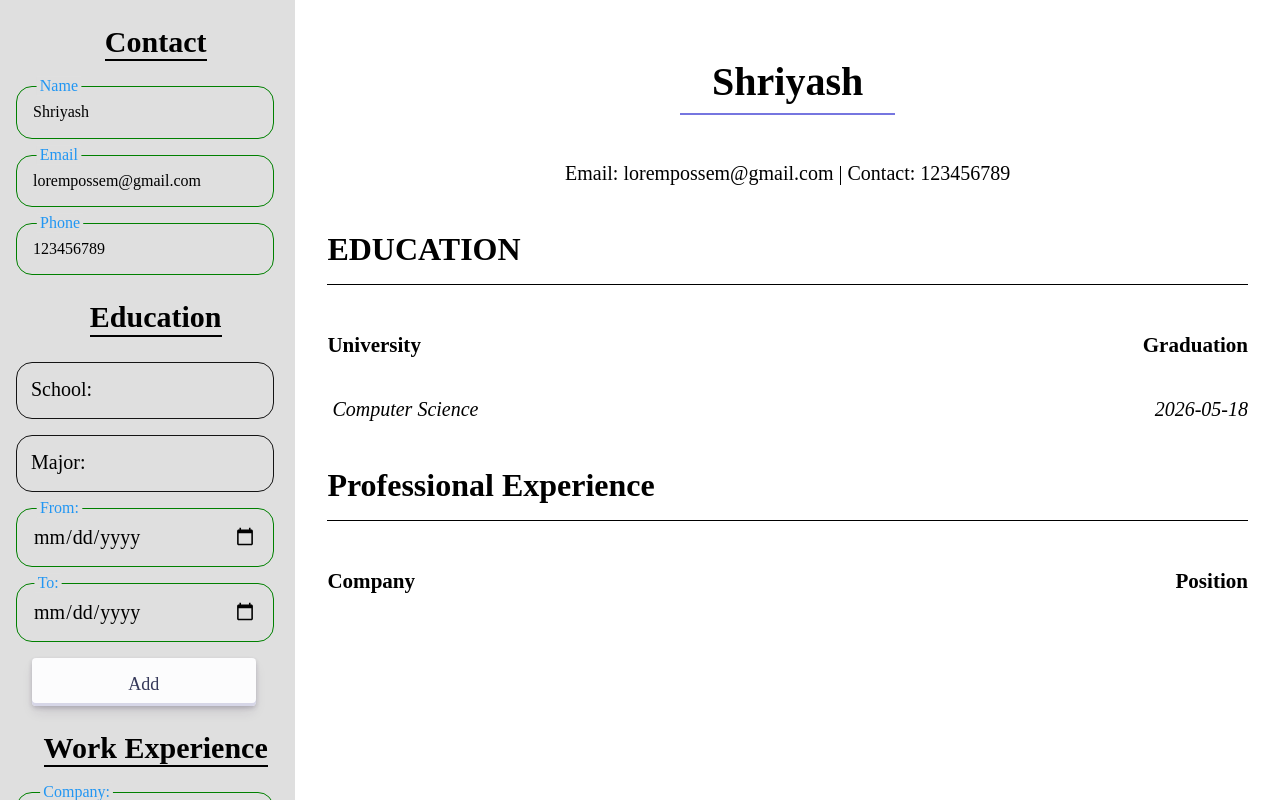
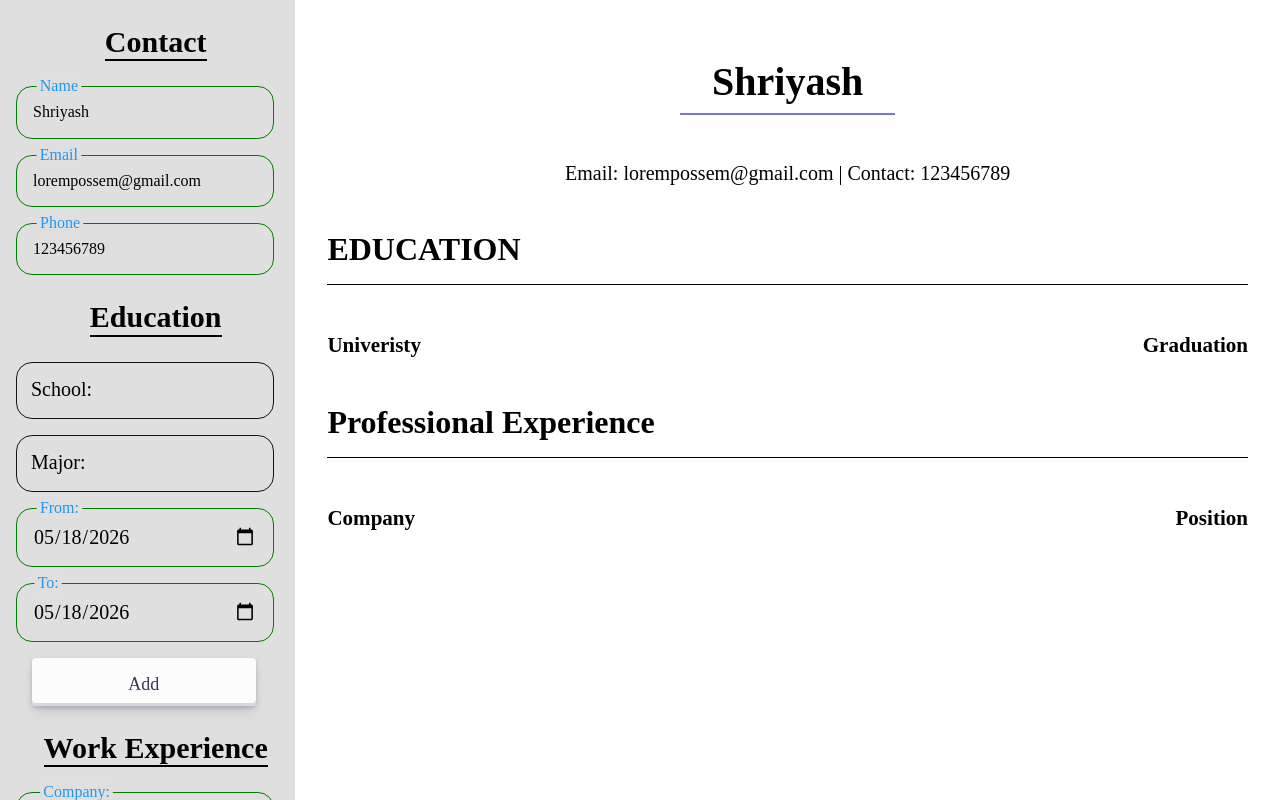
Before and after one commit to Shriyashzzz/CVApp, a React (Vite) app: page / in a window 1280 px wide. Shown: the top 800 px of the page. Built offline with nearby package versions, Linux system fonts and the light colour scheme.

Commit message:
feat(cvRender): can edit added values

```diff
--- a/src/App.jsx
+++ b/src/App.jsx
@@ -12,17 +12,19 @@ export default function App() {
     phone: "123456789",
   });
 
-  const [educationArray, setEducationArray] = useState([
-    {
-      school: "loremSchool",
-      major: "Computer Science",
-      from: new Date().toISOString().split("T")[0],
-      to: new Date().toISOString().split("T")[0],
-      key: crypto.randomUUID(),
-    },
-  ]);
+  const [educationArray, setEducationArray] = useState([]);
 
   const [experienceArray, setExperienceArray] = useState([]);
+  const [eduInfo, setEducationInfo] = useState({
+    school: "",
+    major: "",
+    from: new Date().toISOString().split("T")[0],
+    to: new Date().toISOString().split("T")[0],
+    key: crypto.randomUUID(),
+  });
+  const editEducationItem = (field, newValue) => {
+    setEducationInfo((prev) => ({ ...prev, [field]: newValue }));
+  };
 
   return (
     <>
@@ -38,6 +40,9 @@ export default function App() {
           <EducationInfoForm
             educationArray={educationArray}
             setEducationArray={setEducationArray}
+            eduInfo={eduInfo}
+            handleChange={editEducationItem}
+            setEducationInfo={setEducationInfo}
           />
         </section>
 
@@ -52,8 +57,13 @@ export default function App() {
       <main>
         <CvRender
           generalInfo={generalInfo}
+          setGeneralInfo={setGeneralInfo}
           educationArray={educationArray}
+          setEducationArray={setEducationArray}
           experienceArray={experienceArray}
+          setExperienceArray={setExperienceArray}
+          editEducationItem={editEducationItem}
+          setEducationInfo={setEducationInfo}
         />
       </main>
     </>
--- a/src/components/CvRender.jsx
+++ b/src/components/CvRender.jsx
@@ -1,11 +1,26 @@
 import { Fragment } from "react";
 import "../styles/CvRender.css";
+import Button from "./shared/Button";
 
 export default function CvRender({
   generalInfo,
   educationArray,
   experienceArray,
+  setGeneralInfo,
+  setEducationArray,
+  setExperienceArray,
+  setEducationInfo,
 }) {
+  const moveItemtoForm = (schoolVal, majorVal, fromVal, toVal) => {
+    setEducationInfo({
+      school: schoolVal,
+      major: majorVal,
+      from: fromVal,
+      to: toVal,
+      key: crypto.randomUUID(),
+    });
+  };
+
   return (
     <section className="cvContainer">
       <h1 className="userName">{generalInfo.name}</h1>
@@ -18,16 +33,32 @@ export default function CvRender({
       <h2 className="userInfoHeading"> EDUCATION</h2>
       <article>
         <div className="spaceBtwBox">
-          <h3 className="userTitles">University</h3>
+          <h3 className="userTitles">Univeristy</h3>
           <h3 className="userTitles">Graduation</h3>
         </div>
 
-        {educationArray.map((element) => {
+        {educationArray.map((element, index) => {
           return (
             <div className="spaceBtwBox " key={element.key + "cv"}>
               <p className="userInfo">
-                <i>{element.major}</i>
+                <i>
+                  {element.school} | {element.major}
+                </i>
               </p>
+              <Button
+                type="button"
+                className={"delete-button"}
+                text="edit"
+                onCLick={() => {
+                  moveItemtoForm(
+                    element.school,
+                    element.major,
+                    element.from,
+                    element.to,
+                  );
+                  educationArray.splice(index, 1);
+                }}
+              />
               <p>
                 <i>{`${element.to}`}</i>
               </p>
--- a/src/components/EducationInfoForm.jsx
+++ b/src/components/EducationInfoForm.jsx
@@ -3,27 +3,18 @@ import Button from "./shared/Button";
 export default function EducationInfoForm({
   educationArray,
   setEducationArray,
+  handleChange,
+  eduInfo,
+  setEducationInfo,
 }) {
-  const [eduInfo, setEducationInfo] = useState({
-    school: "",
-    major: "",
-    from: "",
-    to: "",
-    key: crypto.randomUUID(),
-  });
-
-  const handleChange = (id, field, newValue) => {
-    setEducationInfo({ ...eduInfo, [field]: newValue });
-  };
-
   const handleMoreSchool = (e) => {
     e.preventDefault();
     setEducationArray([...educationArray, eduInfo]);
     setEducationInfo({
       school: "",
       major: "",
-      from: "",
-      to: "",
+      from: new Date().toISOString().split("T")[0],
+      to: new Date().toISOString().split("T")[0],
       key: crypto.randomUUID(),
     });
   };
@@ -39,9 +30,7 @@ export default function EducationInfoForm({
             id={`${eduInfo.key}-school`}
             type="text"
             className="inputSchool"
-            onChange={(e) =>
-              handleChange(eduInfo.key, "school", e.target.value)
-            }
+            onChange={(e) => handleChange("school", e.target.value)}
           />
           <label htmlFor={`${eduInfo.key}-school`}>School: </label>
         </div>
@@ -53,7 +42,7 @@ export default function EducationInfoForm({
             id={`${eduInfo.key}-major`}
             type="text"
             className="inputMajor"
-            onChange={(e) => handleChange(eduInfo.key, "major", e.target.value)}
+            onChange={(e) => handleChange("major", e.target.value)}
           />
           <label htmlFor={`${eduInfo.key}-major`}>Major: </label>
         </div>
@@ -64,7 +53,7 @@ export default function EducationInfoForm({
             type="date"
             className="inputFromDate"
             onChange={(e) => {
-              handleChange(eduInfo.key, "from", e.target.value);
+              handleChange("from", e.target.value);
             }}
           />
           <label htmlFor={`${eduInfo.key}-from`}>From: </label>
@@ -76,7 +65,7 @@ export default function EducationInfoForm({
             type="date"
             className="inputToDate"
             onChange={(e) => {
-              handleChange(eduInfo.key, "to", e.target.value);
+              handleChange("to", e.target.value);
             }}
           />
           <label htmlFor={`${eduInfo.key}-to`}>To: </label>
--- a/src/components/Footer.jsx
+++ b/src/components/Footer.jsx
@@ -2,13 +2,13 @@ import githubIcon from "../assets/github.svg";
 
 export default function Footer() {
   return (
-    <footer class="footer">
+    <footer className="footer">
       <a
-        class="footer-link"
+        className="footer-link"
         href="https://github.com/Shriyashzzz/battleship"
         target="_blank"
       >
-        <img src={githubIcon} alt="github icon" class="icons github" />
+        <img src={githubIcon} alt="github icon" className="icons github" />
         <p>Shriyashzzz</p>
       </a>
     </footer>
--- a/src/styles/CvRender.css
+++ b/src/styles/CvRender.css
@@ -49,3 +49,13 @@ article {
   align-items: center;
   justify-content: space-between;
 }
+
+ul {
+  display: flex;
+  flex-direction: column;
+  gap: 0.5rem;
+  padding: 1.2;
+}
+
+ul {
+}
--- a/src/styles/asideStyle.css
+++ b/src/styles/asideStyle.css
@@ -28,12 +28,6 @@ aside {
   flex-direction: column;
   gap: 1rem;
   width: 100%;
-}
-
-.responsibilityBox {
-  display: flex;
-  gap: 0.5rem;
-  max-width: 100%;
 }
 
 /* Typography */
@@ -145,6 +139,7 @@ input:valid ~ label {
 .responsibilityBox {
   display: flex;
   width: 100%;
+  gap: 0.5rem;
   justify-content: space-between;
 }
 
```
